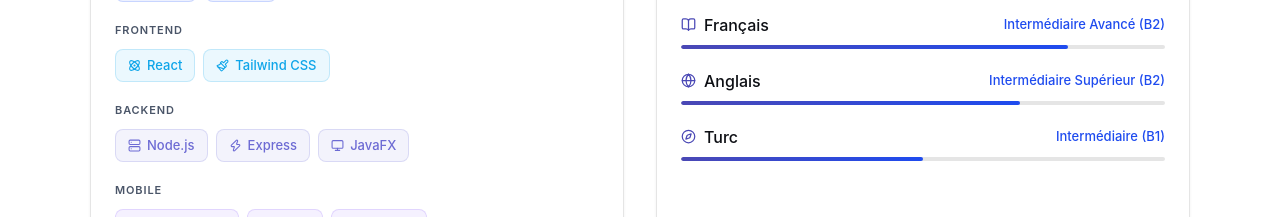
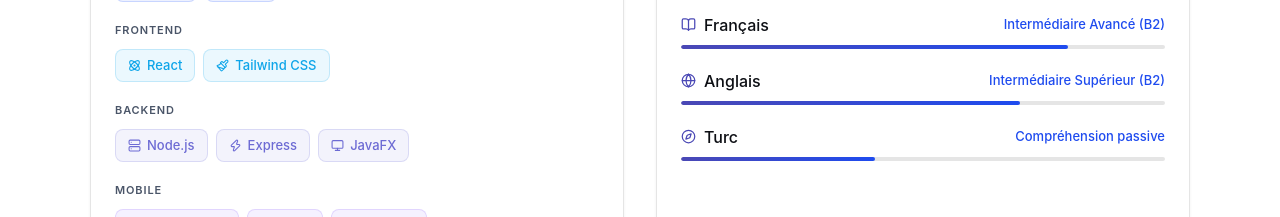
Before and after one commit to imenelc1/Portfolio, a React (Vite) app: page / in a window 1280 px wide. Shown: the part 2580-2797 px from the top of the page. Built offline with nearby package versions, Linux system fonts and the light colour scheme.

Commit message:
petit changement dans skills

```diff
--- a/src/data/skills.js
+++ b/src/data/skills.js
@@ -71,11 +71,11 @@
     percent: 70,
   },
   {
-    name:    { fr: 'Turc',     en: 'Turkish'  },
-    level:   { fr: 'Intermédiaire (B1)', en: 'Intermediate (B1)' },
-    icon:    'Compass',
-    percent: 50,
-  },
+  name:    { fr: 'Turc',     en: 'Turkish'  },
+  level:   { fr: 'Compréhension passive', en: 'Passive comprehension' },
+  icon:    'Compass',
+  percent: 40,
+},
 ]
 
 /* ============================================================
```
